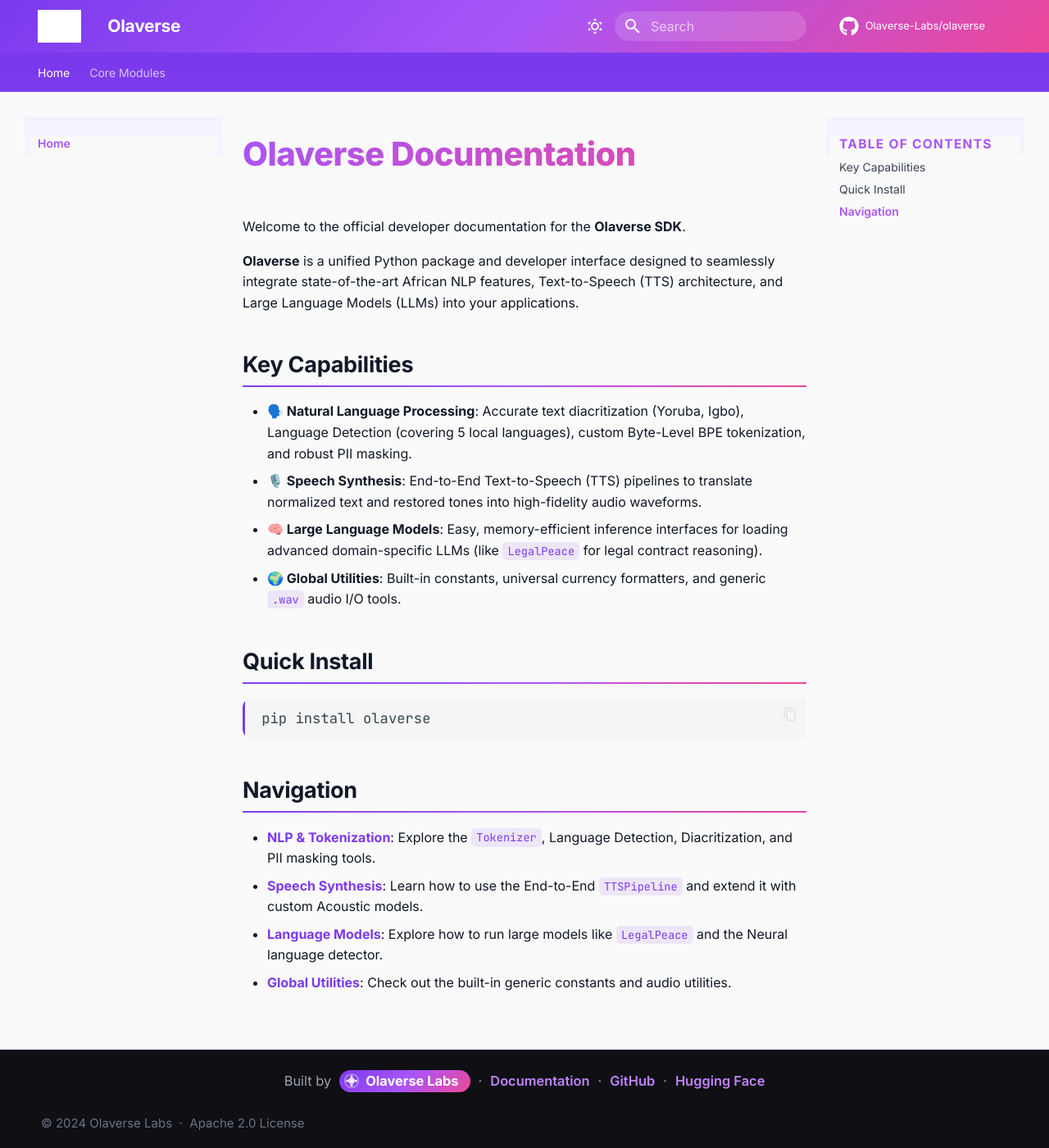
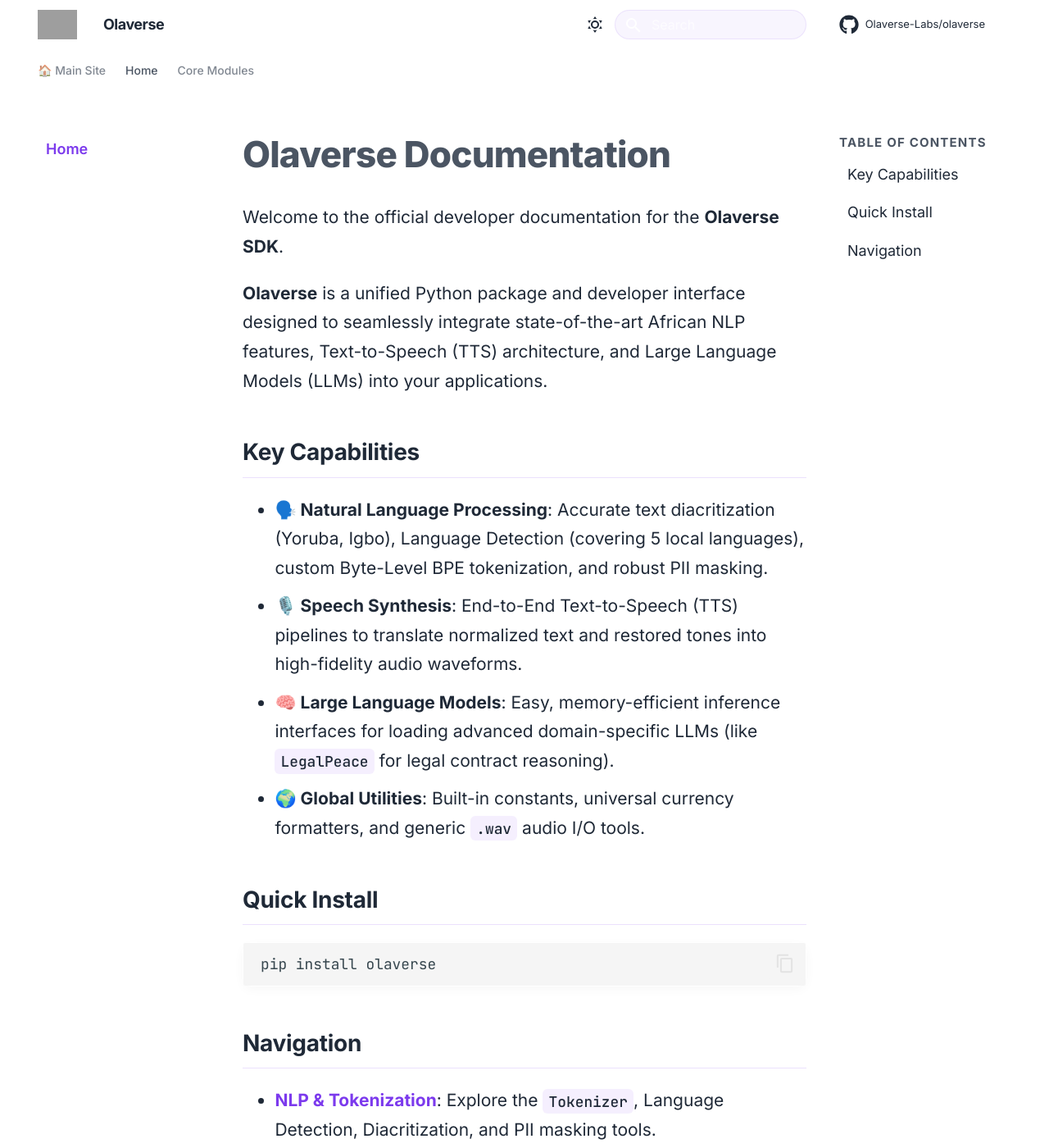
Before and after one commit to Olaverse-Labs/olaverse, an MkDocs documentation site: the page built from docs/index.md, in a window 1280 px wide and 1400 px high. Shown: the whole window at 82% size. Built offline with MkDocs 1.6.1 and Material for MkDocs 9.7.7, drawn with Linux system fonts in a browser that asks for light colours; comment, search, counter and statistics services are not loaded; grey boxes are pictures that could not be loaded.

Commit message:
style: Clean modern black/white glassy theme, add main site link to nav

```diff
--- a/docs/overrides/main.html
+++ b/docs/overrides/main.html
@@ -6,26 +6,26 @@
   <div class="ov-footer-brand">
     <span>Built by</span>
     <a href="https://github.com/Olaverse-Labs" target="_blank" class="ov-logo-pill">
-      <!-- Olaverse gradient circle logo (SVG placeholder — swap with real logo) -->
+      <!-- Olaverse sleek solid circle logo -->
       <svg viewBox="0 0 24 24" fill="none" xmlns="http://www.w3.org/2000/svg">
-        <circle cx="12" cy="12" r="11" stroke="white" stroke-width="1.5" opacity="0.6"/>
-        <circle cx="12" cy="12" r="5" fill="white" opacity="0.9"/>
-        <circle cx="12" cy="5"  r="2" fill="white"/>
-        <circle cx="12" cy="19" r="2" fill="white"/>
-        <circle cx="5"  cy="12" r="2" fill="white"/>
-        <circle cx="19" cy="12" r="2" fill="white"/>
+        <circle cx="12" cy="12" r="11" stroke="currentColor" stroke-width="1.5" opacity="0.6"/>
+        <circle cx="12" cy="12" r="5" fill="currentColor" opacity="0.9"/>
+        <circle cx="12" cy="5"  r="2" fill="currentColor"/>
+        <circle cx="12" cy="19" r="2" fill="currentColor"/>
+        <circle cx="5"  cy="12" r="2" fill="currentColor"/>
+        <circle cx="19" cy="12" r="2" fill="currentColor"/>
       </svg>
       Olaverse Labs
     </a>
-    <span>·</span>
-    <a href="https://Olaverse-Labs.github.io/olaverse/" target="_blank">Documentation</a>
-    <span>·</span>
+    <span style="opacity:0.3">·</span>
+    <a href="https://www.olaverse.co.uk/" target="_blank">Main Site</a>
+    <span style="opacity:0.3">·</span>
+    <a href="https://Olaverse-Labs.github.io/olaverse/" target="_blank">Docs</a>
+    <span style="opacity:0.3">·</span>
     <a href="https://github.com/Olaverse-Labs/olaverse" target="_blank">GitHub</a>
-    <span>·</span>
-    <a href="https://huggingface.co/olaverse" target="_blank">Hugging Face</a>
   </div>
   <div class="md-footer-meta md-typeset">
-    <div class="md-footer-meta__inner md-grid" style="text-align:center; padding: 0.5rem 1rem 0.9rem; color: #6b7280; font-size: 0.75rem;">
+    <div class="md-footer-meta__inner md-grid" style="text-align:center; padding: 0.5rem 1rem 0.9rem; color: var(--md-default-fg-color--light); font-size: 0.75rem; opacity: 0.7;">
       &copy; 2024 Olaverse Labs &nbsp;·&nbsp; Apache 2.0 License
     </div>
   </div>
--- a/docs/stylesheets/extra.css
+++ b/docs/stylesheets/extra.css
@@ -1,6 +1,6 @@
 /* =====================================================================
-   Olaverse Docs — Custom Theme
-   Matches olaverse.ai brand: purple/violet gradients, clean dark UI
+   Olaverse Docs — Modern, Glassy, Professional Theme
+   Black & White base with subtle gradients for buttons and accents
    ===================================================================== */
 
 /* ── Google Fonts ──────────────────────────────────────────────────── */
@@ -12,8 +12,17 @@
   --ov-purple-light:#a855f7;
   --ov-pink:        #ec4899;
   --ov-grad:        linear-gradient(135deg, #7c3aed 0%, #a855f7 50%, #ec4899 100%);
-  --ov-grad-text:   linear-gradient(135deg, #a855f7 0%, #ec4899 100%);
+  --ov-grad-hover:  linear-gradient(135deg, #6d28d9 0%, #9333ea 50%, #db2777 100%);
   --ov-radius:      12px;
+  --ov-radius-lg:   16px;
+  --glass-bg:       rgba(255, 255, 255, 0.7);
+  --glass-border:   rgba(255, 255, 255, 0.2);
+  --glass-blur:     blur(12px);
+}
+
+[data-md-color-scheme="slate"] {
+  --glass-bg:       rgba(15, 15, 20, 0.7);
+  --glass-border:   rgba(255, 255, 255, 0.08);
 }
 
 /* ── Base font ─────────────────────────────────────────────────────── */
@@ -27,119 +36,142 @@
 }
 
 /* ================================================================== */
-/*  LIGHT MODE                                                         */
+/*  LIGHT MODE (Clean White/Gray)                                      */
 /* ================================================================== */
 [data-md-color-scheme="default"] {
-  --md-primary-fg-color:        #7c3aed;
-  --md-primary-fg-color--light: #a855f7;
-  --md-primary-fg-color--dark:  #5b21b6;
-  --md-accent-fg-color:         #a855f7;
-
-  --md-default-bg-color:        #fafafa;
-  --md-default-fg-color:        #111827;
-  --md-default-fg-color--light: #374151;
+  --md-primary-fg-color:        #000000;
+  --md-primary-bg-color:        #ffffff;
+  --md-default-bg-color:        #ffffff;
+  --md-default-fg-color:        #1f2937;
+  --md-default-fg-color--light: #4b5563;
+  --md-typeset-color:           #1f2937;
+  --md-typeset-a-color:         #7c3aed;
 
   /* Sidebar */
-  --md-nav-bg:   #f5f3ff;
+  --md-nav-bg:   #fafafa;
 }
 
 /* ================================================================== */
-/*  DARK MODE                                                          */
+/*  DARK MODE (Deep Black)                                             */
 /* ================================================================== */
 [data-md-color-scheme="slate"] {
-  --md-primary-fg-color:        #a855f7;
-  --md-primary-fg-color--light: #c084fc;
-  --md-primary-fg-color--dark:  #7c3aed;
-  --md-accent-fg-color:         #c084fc;
-
-  --md-default-bg-color:        #0f0f14;
+  --md-primary-fg-color:        #ffffff;
+  --md-primary-bg-color:        #000000;
+  --md-default-bg-color:        #050505;
   --md-default-fg-color:        #f3f4f6;
-  --md-default-fg-color--light: #d1d5db;
+  --md-default-fg-color--light: #9ca3af;
+  --md-typeset-color:           #e5e7eb;
+  --md-typeset-a-color:         #a855f7;
 
   /* Sidebar */
-  --md-nav-bg:   #18181f;
+  --md-nav-bg:   #0a0a0a;
 
   /* Code blocks */
-  --md-code-bg-color:           #1a1a2e;
+  --md-code-bg-color:           #111111;
 }
 
-/* ── Header ────────────────────────────────────────────────────────── */
+/* ── Header (Glassy) ───────────────────────────────────────────────── */
 .md-header {
-  background: var(--ov-grad) !important;
-  box-shadow: 0 2px 20px rgba(124, 58, 237, 0.35) !important;
+  background-color: var(--glass-bg) !important;
+  backdrop-filter: var(--glass-blur);
+  -webkit-backdrop-filter: var(--glass-blur);
+  border-bottom: 1px solid var(--glass-border);
+  box-shadow: none !important;
+  color: var(--md-default-fg-color) !important;
+}
+
+.md-header__button.md-logo img,
+.md-header__button.md-logo svg {
+  height: 1.8rem;
+}
+
+.md-header-nav__button {
+  color: var(--md-default-fg-color) !important;
 }
 
 .md-header__title {
   font-weight: 700;
-  letter-spacing: -0.3px;
-  font-size: 1.05rem;
-}
-
-.md-header__button.md-logo img,
-.md-header__button.md-logo svg {
-  height: 2rem;
-  filter: brightness(0) invert(1);  /* makes logo white on gradient header */
+  letter-spacing: -0.5px;
+  color: var(--md-default-fg-color) !important;
 }
 
 /* Search bar */
 .md-search__form {
   border-radius: 999px !important;
-  background: rgba(255,255,255,0.15) !important;
-  backdrop-filter: blur(8px);
+  background: rgba(124, 58, 237, 0.05) !important;
+  border: 1px solid rgba(124, 58, 237, 0.1);
+  transition: all 0.2s ease;
+}
+
+[data-md-color-scheme="slate"] .md-search__form {
+  background: rgba(255, 255, 255, 0.05) !important;
+  border: 1px solid rgba(255, 255, 255, 0.1);
+}
+
+.md-search__form:hover {
+  border-color: rgba(124, 58, 237, 0.4);
 }
 
 .md-search__input {
-  color: #fff !important;
-}
-.md-search__input::placeholder {
-  color: rgba(255,255,255,0.65) !important;
+  color: var(--md-default-fg-color) !important;
 }
 
 /* ── Navigation sidebar ────────────────────────────────────────────── */
 .md-sidebar {
-  background: var(--md-nav-bg) !important;
+  background: transparent !important;
 }
 
 .md-nav__title {
   font-weight: 700;
-  font-size: 0.78rem;
+  font-size: 0.75rem;
   text-transform: uppercase;
   letter-spacing: 0.08em;
-  color: var(--ov-purple-light) !important;
+  color: var(--md-default-fg-color--light) !important;
 }
 
-.md-nav__link--active,
-.md-nav__link:focus,
-.md-nav__link:hover {
-  color: var(--ov-purple-light) !important;
+.md-nav__link {
+  font-size: 0.9rem;
+  border-radius: 6px;
+  padding: 0.3rem 0.5rem;
+  transition: all 0.2s;
 }
 
-/* Active nav item pill */
 .md-nav__link--active {
   font-weight: 600;
-  position: relative;
+  color: var(--ov-purple) !important;
+  background: rgba(124, 58, 237, 0.08);
+}
+
+[data-md-color-scheme="slate"] .md-nav__link--active {
+  color: var(--ov-purple-light) !important;
+  background: rgba(168, 85, 247, 0.1);
+}
+
+.md-nav__link:hover:not(.md-nav__link--active) {
+  background: rgba(124, 58, 237, 0.04);
 }
 
 /* ── Hero section (index page) ─────────────────────────────────────── */
 .ov-hero {
   text-align: center;
-  padding: 3.5rem 1rem 2.5rem;
-  background: linear-gradient(160deg, #f5f3ff 0%, #fce7f3 100%);
-  border-radius: var(--ov-radius);
-  margin-bottom: 2rem;
+  padding: 4rem 1rem 3rem;
+  background: var(--md-default-bg-color);
+  border-radius: var(--ov-radius-lg);
+  margin-bottom: 3rem;
   position: relative;
   overflow: hidden;
-}
-
-[data-md-color-scheme="slate"] .ov-hero {
-  background: linear-gradient(160deg, #1a1030 0%, #1a0a2e 100%);
+  border: 1px solid var(--glass-border);
 }
 
 .ov-hero::before {
   content: '';
   position: absolute;
-  inset: 0;
-  background: radial-gradient(ellipse 80% 60% at 50% 30%, rgba(168,85,247,0.15) 0%, transparent 70%);
+  top: -50%;
+  left: 50%;
+  transform: translateX(-50%);
+  width: 600px;
+  height: 600px;
+  background: radial-gradient(circle, rgba(124, 58, 237, 0.08) 0%, transparent 70%);
   pointer-events: none;
 }
 
@@ -148,106 +180,119 @@
   max-width: 860px;
 }
 
-/* Page headings */
+/* Typography styling for extreme readability */
+.md-typeset {
+  font-size: 1.05rem;
+  line-height: 1.7;
+}
+
 .md-typeset h1 {
   font-weight: 800;
-  font-size: 2rem;
-  letter-spacing: -0.5px;
-  background: var(--ov-grad-text);
-  -webkit-background-clip: text;
-  -webkit-text-fill-color: transparent;
-  background-clip: text;
+  font-size: 2.2rem;
+  letter-spacing: -0.8px;
+  margin-bottom: 1.5rem;
 }
 
 .md-typeset h2 {
   font-weight: 700;
-  font-size: 1.35rem;
-  border-bottom: 2px solid;
-  border-image: var(--ov-grad) 1;
-  padding-bottom: 0.3rem;
-  margin-top: 2.2rem;
+  font-size: 1.4rem;
+  margin-top: 2.5rem;
+  padding-bottom: 0.5rem;
+  border-bottom: 1px solid rgba(124, 58, 237, 0.15);
 }
 
 .md-typeset h3 {
   font-weight: 600;
-  color: var(--ov-purple-light);
+  font-size: 1.15rem;
 }
 
 /* ── Inline code ───────────────────────────────────────────────────── */
 .md-typeset code:not(pre code) {
-  background: rgba(124, 58, 237, 0.1);
-  color: #7c3aed;
-  border-radius: 5px;
-  padding: 0.15em 0.45em;
+  background: rgba(124, 58, 237, 0.08);
+  color: var(--md-typeset-color);
+  border-radius: 6px;
+  padding: 0.2em 0.4em;
   font-size: 0.85em;
+  font-weight: 500;
 }
 
 [data-md-color-scheme="slate"] .md-typeset code:not(pre code) {
-  background: rgba(168, 85, 247, 0.15);
-  color: #c084fc;
+  background: rgba(255, 255, 255, 0.1);
+  color: #e5e7eb;
 }
 
 /* ── Code blocks ───────────────────────────────────────────────────── */
 .md-typeset pre {
   border-radius: var(--ov-radius) !important;
-  border-left: 3px solid var(--ov-purple) !important;
+  border: 1px solid var(--glass-border);
+  box-shadow: 0 4px 14px rgba(0,0,0,0.03);
 }
 
-.md-typeset pre > code {
-  font-size: 0.86rem;
+[data-md-color-scheme="slate"] .md-typeset pre {
+  border: 1px solid rgba(255,255,255,0.08);
 }
 
 /* ── Admonitions (warning, note etc.) ─────────────────────────────── */
 .md-typeset .admonition,
 .md-typeset details {
   border-radius: var(--ov-radius) !important;
-  border-left-width: 4px !important;
+  border-width: 1px !important;
+  border-style: solid !important;
+  background: rgba(124, 58, 237, 0.03) !important;
+  border-color: rgba(124, 58, 237, 0.2) !important;
+  box-shadow: none !important;
 }
 
-.md-typeset .admonition.warning {
-  border-left-color: #f59e0b !important;
+[data-md-color-scheme="slate"] .md-typeset .admonition {
+  background: rgba(255,255,255,0.02) !important;
 }
 
 /* ── Tables ────────────────────────────────────────────────────────── */
 .md-typeset table:not([class]) {
   border-radius: var(--ov-radius);
   overflow: hidden;
-  box-shadow: 0 2px 12px rgba(0,0,0,0.06);
+  box-shadow: 0 1px 3px rgba(0,0,0,0.05);
+  border: 1px solid var(--glass-border);
 }
 
 .md-typeset table:not([class]) th {
-  background: var(--ov-grad);
-  color: #fff !important;
+  background: rgba(124, 58, 237, 0.05);
   font-weight: 600;
+  text-transform: uppercase;
+  font-size: 0.8rem;
+  letter-spacing: 0.05em;
+  color: var(--md-default-fg-color--light);
 }
 
-.md-typeset table:not([class]) tr:nth-child(even) {
-  background: rgba(124, 58, 237, 0.04);
+/* ── Buttons / badges (Gradient here) ──────────────────────────────── */
+.md-typeset .md-button,
+.md-typeset .md-button--primary {
+  border-radius: 999px !important;
+  font-weight: 600 !important;
+  background: var(--ov-grad) !important;
+  color: #fff !important;
+  border: none !important;
+  padding: 0.6em 1.8em !important;
+  transition: all 0.3s ease !important;
+  box-shadow: 0 4px 14px rgba(124, 58, 237, 0.3) !important;
 }
 
-/* ── Buttons / badges ──────────────────────────────────────────────── */
-.md-typeset .md-button {
-  border-radius: 999px !important;
-  font-weight: 600;
-  background: var(--ov-grad);
-  color: #fff !important;
-  border: none !important;
-  padding: 0.55em 1.6em;
-  transition: opacity 0.2s;
-}
-
-.md-typeset .md-button:hover {
-  opacity: 0.85;
+.md-typeset .md-button:hover,
+.md-typeset .md-button--primary:hover {
+  background: var(--ov-grad-hover) !important;
+  box-shadow: 0 6px 20px rgba(124, 58, 237, 0.4) !important;
+  transform: translateY(-1px);
 }
 
 /* ── Footer ────────────────────────────────────────────────────────── */
 .md-footer {
-  background: #0f0f14 !important;
-  border-top: 1px solid rgba(124, 58, 237, 0.25);
+  background: transparent !important;
+  border-top: 1px solid var(--glass-border);
+  margin-top: 4rem;
 }
 
 .md-footer-meta {
-  background: #0f0f14 !important;
+  background: transparent !important;
 }
 
 /* Built-by badge */
@@ -255,51 +300,63 @@
   display: flex;
   align-items: center;
   justify-content: center;
-  gap: 0.5rem;
-  padding: 1.2rem 1rem 0.8rem;
-  font-size: 0.82rem;
-  color: #9ca3af;
+  gap: 0.8rem;
+  padding: 2rem 1rem 1rem;
+  font-size: 0.85rem;
+  color: var(--md-default-fg-color--light);
   font-family: 'Inter', sans-serif;
 }
 
 .ov-footer-brand a {
-  color: #c084fc;
+  color: var(--md-typeset-a-color);
   text-decoration: none;
-  font-weight: 600;
+  font-weight: 500;
   transition: color 0.2s;
 }
 
 .ov-footer-brand a:hover {
-  color: #fff;
+  text-decoration: underline;
 }
 
 .ov-footer-brand .ov-logo-pill {
   display: inline-flex;
   align-items: center;
-  gap: 0.4rem;
-  background: var(--ov-grad);
+  gap: 0.5rem;
+  background: var(--md-default-fg-color);
+  color: var(--md-default-bg-color) !important;
   border-radius: 999px;
-  padding: 0.18rem 0.7rem 0.18rem 0.3rem;
-  color: #fff;
+  padding: 0.3rem 0.9rem 0.3rem 0.4rem;
   font-weight: 700;
-  font-size: 0.82rem;
+  text-decoration: none !important;
 }
 
 .ov-footer-brand .ov-logo-pill svg {
   width: 18px;
   height: 18px;
+  stroke: var(--md-default-bg-color);
 }
 
 /* ── Scrollbar ─────────────────────────────────────────────────────── */
 ::-webkit-scrollbar { width: 6px; height: 6px; }
 ::-webkit-scrollbar-track { background: transparent; }
 ::-webkit-scrollbar-thumb {
-  background: rgba(124, 58, 237, 0.35);
+  background: rgba(124, 58, 237, 0.2);
   border-radius: 999px;
 }
 ::-webkit-scrollbar-thumb:hover {
-  background: rgba(124, 58, 237, 0.65);
+  background: rgba(124, 58, 237, 0.4);
 }
 
-/* ── Smooth transitions ─────────────────────────────────────────────── */
-* { transition: background-color 0.2s, color 0.2s, border-color 0.2s; }
+/* ── Top navigation adjustments ────────────────────────────────────── */
+.md-tabs {
+  background: transparent !important;
+  border-bottom: 1px solid var(--glass-border);
+}
+.md-tabs__link {
+  color: var(--md-default-fg-color--light) !important;
+  font-weight: 500;
+}
+.md-tabs__link--active {
+  color: var(--md-default-fg-color) !important;
+  font-weight: 600;
+}
--- a/mkdocs.yml
+++ b/mkdocs.yml
@@ -79,6 +79,7 @@
             docstring_style: google
 
 nav:
+  - 🏠 Main Site: https://www.olaverse.co.uk/
   - Home: index.md
   - Core Modules:
     - NLP & Tokenization: nlp.md
```
